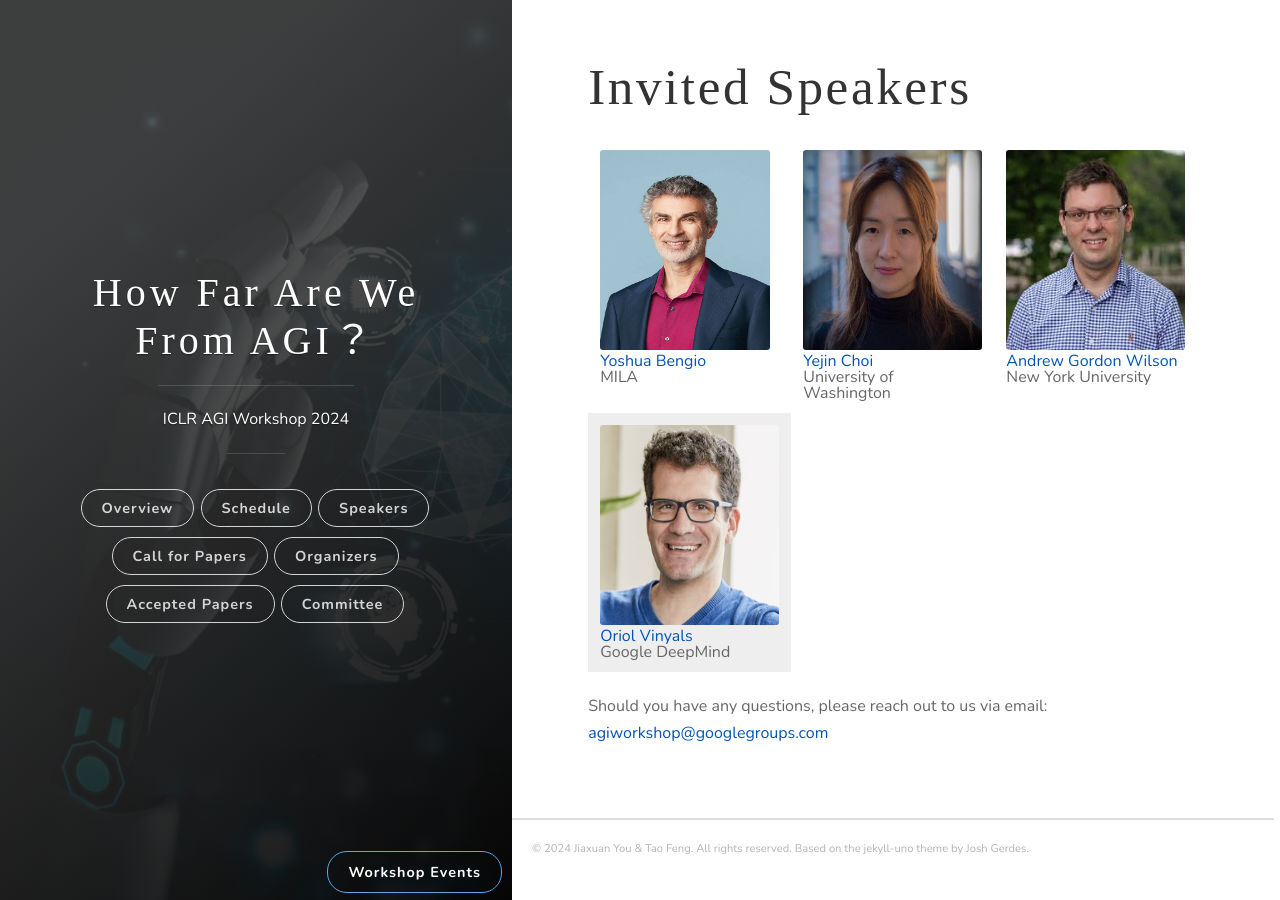
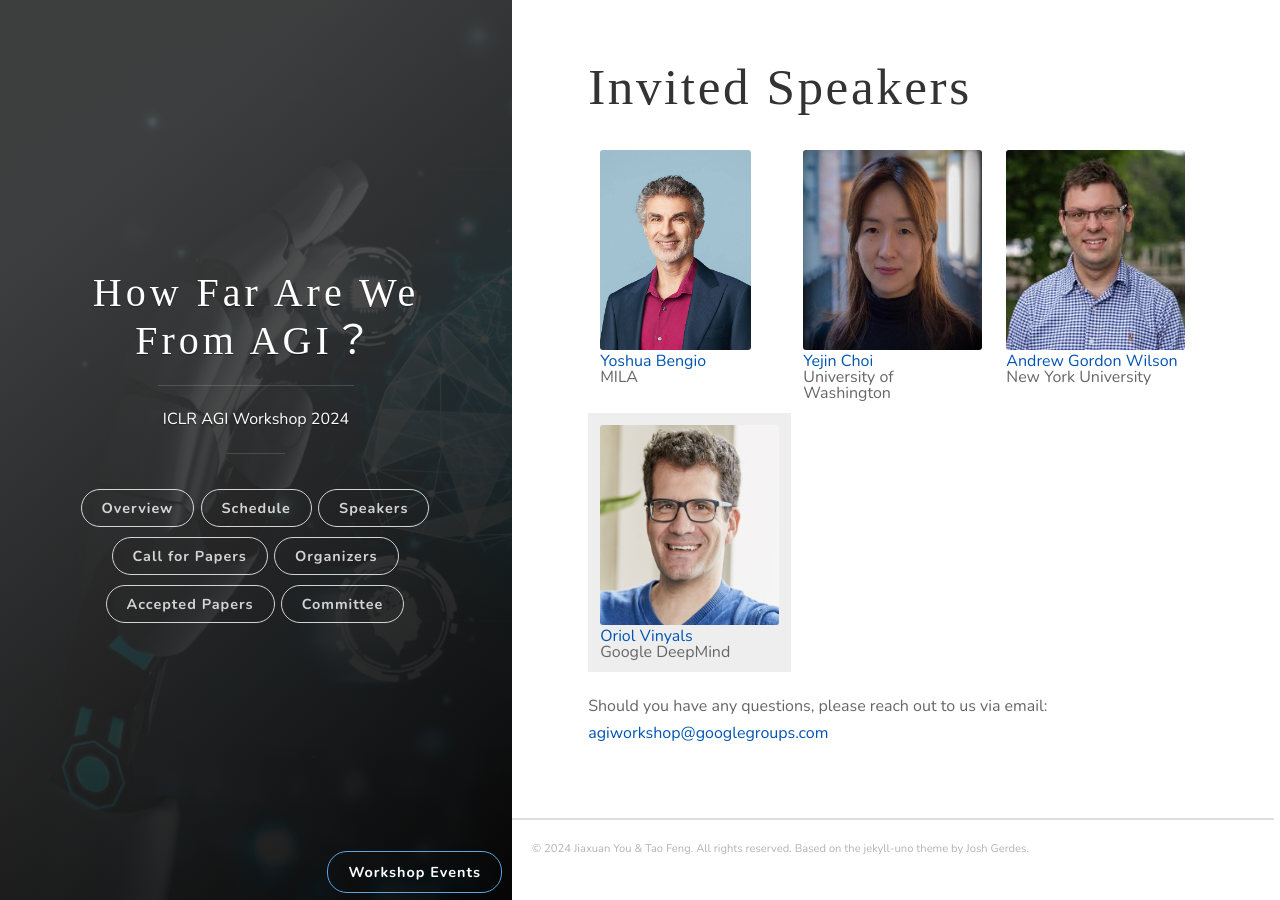
Before and after one commit to AGIWorkshop/agiworkshop.github.io, a Jekyll site: the page built from _posts/2024/speakers.md, in a window 1280 px wide. Built offline with Jekyll 4.4.1, drawn with Linux system fonts in a browser that asks for light colours; some web fonts are replaced.

Commit message:
Update speakers.md

```diff
--- a/_posts/2024/speakers.md
+++ b/_posts/2024/speakers.md
@@ -8,7 +8,7 @@ year: 2024
 <table>
   <tr>
     <td>
-      <img src="/images/people/YoshuaBengio.jpg?raw=true" alt="1" width=170px height=200px><br/>
+      <img src="/images/people/YoshuaBengio.jpg?raw=true" alt="1" width=auto height=200px><br/>
       <a href="https://yoshuabengio.org">Yoshua Bengio</a><br/>
       MILA
     </td>
```
